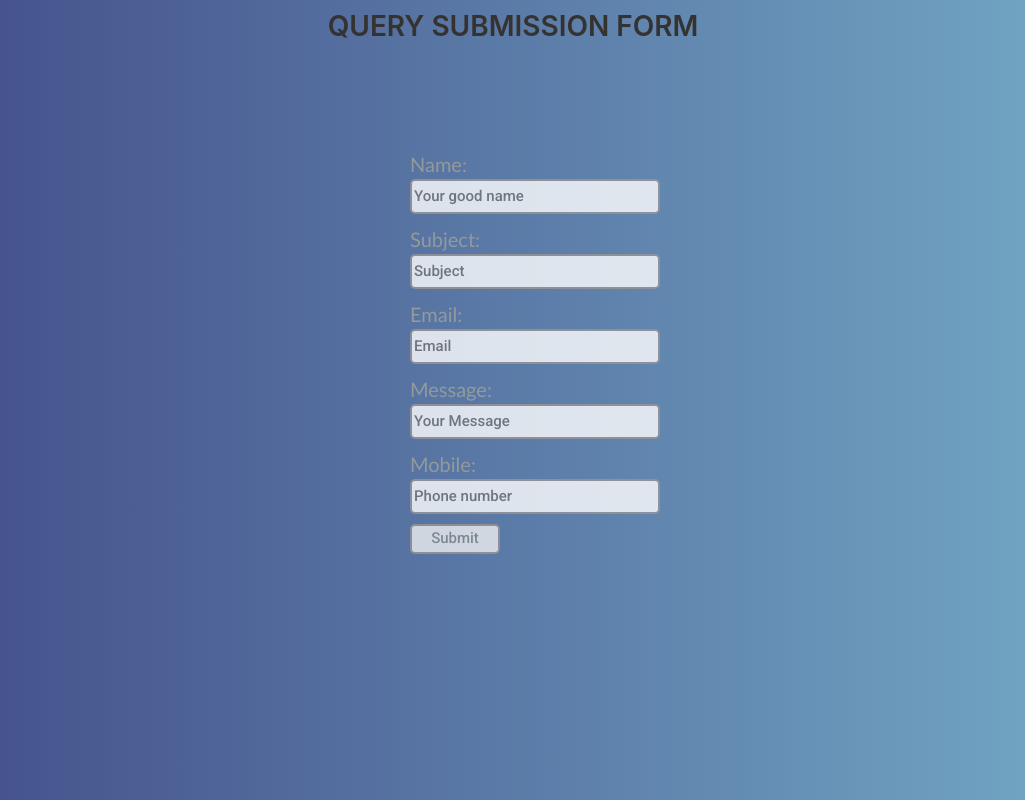
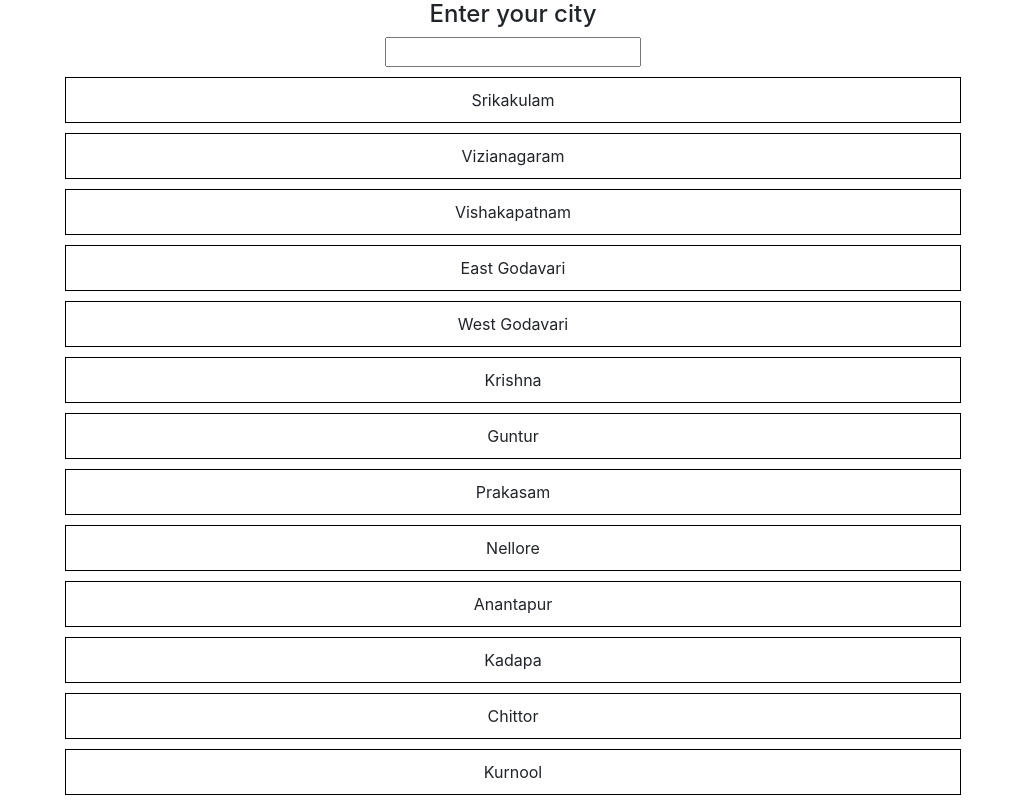
Before and after one commit to Babjidurga/speedo-meter, a React (Create React App) app: page / in a window 1280 px wide. Shown: the top 800 px of the page, without its empty margins (127-1152 px from the left). Built offline with nearby package versions, Linux system fonts and the light colour scheme.

Commit message:
This is the first commit

```diff
--- a/src/App.js
+++ b/src/App.js
@@ -1,50 +1,18 @@
-// In simple js file it will not give any output but in React js file it will give the output
+import React,{useState} from 'react'
+import Data from './city.json'
 
-import React,{useState} from 'react'
-import emailjs from 'emailjs-com'
-import './App.css'
-
-function App(){
-  const [data,setData] = useState({
-    subject:"",
-    from_name:"",
-    email:"",
-    message:"",
-    phone:"",
-  })
-  const {subject,from_name, email,message,phone} = data;
-  const onChange = e => {
-    setData({...data,[e.target.name]:[e.target.value]})
-  }
-  const submitHandler = e => {
-    e.preventDefault();
-    emailjs.sendForm('service_k8par4z', 'template_thq985s', e.target , '3ZEwERPJS7LwnAFCV')
-      .then((result) => {
-          console.log(result.text);
-      }, (error) => {
-          console.log(error.text);
-      });
-    e.target.reset();
-  }
+const App = () => {
+  const [search,setSeatch] = useState("");
   return (
     <div>
       <center>
-        <h3 className='first-head'> QUERY SUBMISSION FORM</h3>
-        <form onSubmit={submitHandler}>
-        <label for="from_name"> Name: </label>
-          <input type = "text" name="from_name" value={from_name} onChange={onChange} placeholder='Your good name' required/>
-          <label for="subject"> Subject: </label>
-          <input type = "text" name="subject" value={subject} onChange={onChange} placeholder='Subject' required/>
-          <label for="email"> Email: </label>
-          <input type = "email" name="email" value={email} onChange={onChange} placeholder='Email' required/>
-
-          <label for="message"> Message: </label>
-          <input type = "text" name="message" value={message} onChange={onChange} placeholder='Your Message' required/>
-
-          <label for="phone"> Mobile: </label>
-          <input type = "number" name="phone" value={phone} onChange={onChange} placeholder='Phone number' required/>
-          <input type="submit" name="submit" className='button'/>
-        </form>
+        <h4> Enter your city</h4>
+        <input type='text' value={search} onChange={(e) => setSeatch(e.target.value)}/> <br/>
+        {Data.filter(city => city.name.toLowerCase().includes(search.toLocaleLowerCase())).map(city => {
+          return <div style={{"border":"1px solid black", "padding":"10px","margin":"10px","maxWidth":"70%"}}>
+            {city.name}
+          </div>
+          })}
       </center>
     </div>
   )
--- /dev/null
+++ b/src/city.json
@@ -0,0 +1,78 @@
+[
+    {
+        "id":1,
+        "name":"Srikakulam"
+    },
+    {
+        "id":2,
+        "name":"Vizianagaram"
+    },
+    {
+        "id":3,
+        "name":"Vishakapatnam"
+    },
+    {
+        "id":4,
+        "name":"East Godavari"
+    },
+    {
+        "id":5,
+        "name":"West Godavari"
+    },
+    {
+        "id":6,
+        "name":"Krishna"
+    },
+    {
+        "id":7,
+        "name":"Guntur"
+    },
+    {
+        "id":8,
+        "name":"Prakasam"
+    },
+    {
+        "id":9,
+        "name":"Nellore"
+    },
+    {
+        "id":10,
+        "name":"Anantapur"
+    },
+    {
+        "id":11,
+        "name":"Kadapa"
+    },
+    {
+        "id":12,
+        "name":"Chittor"
+    },
+    {
+        "id":13,
+        "name":"Kurnool"
+    },
+    {
+        "id":14,
+        "name":"Nizamabad"
+    },
+    {
+        "id":15,
+        "name":"Nalgonda"
+    },
+    {
+        "id":16,
+        "name":"Kammam"
+    },
+    {
+        "id":17,
+        "name":"Rangareddy"
+    },
+    {
+        "id":18,
+        "name":"Bengalore"
+    },
+    {
+        "id":19,
+        "name":"Mysore"
+    }
+]
```
